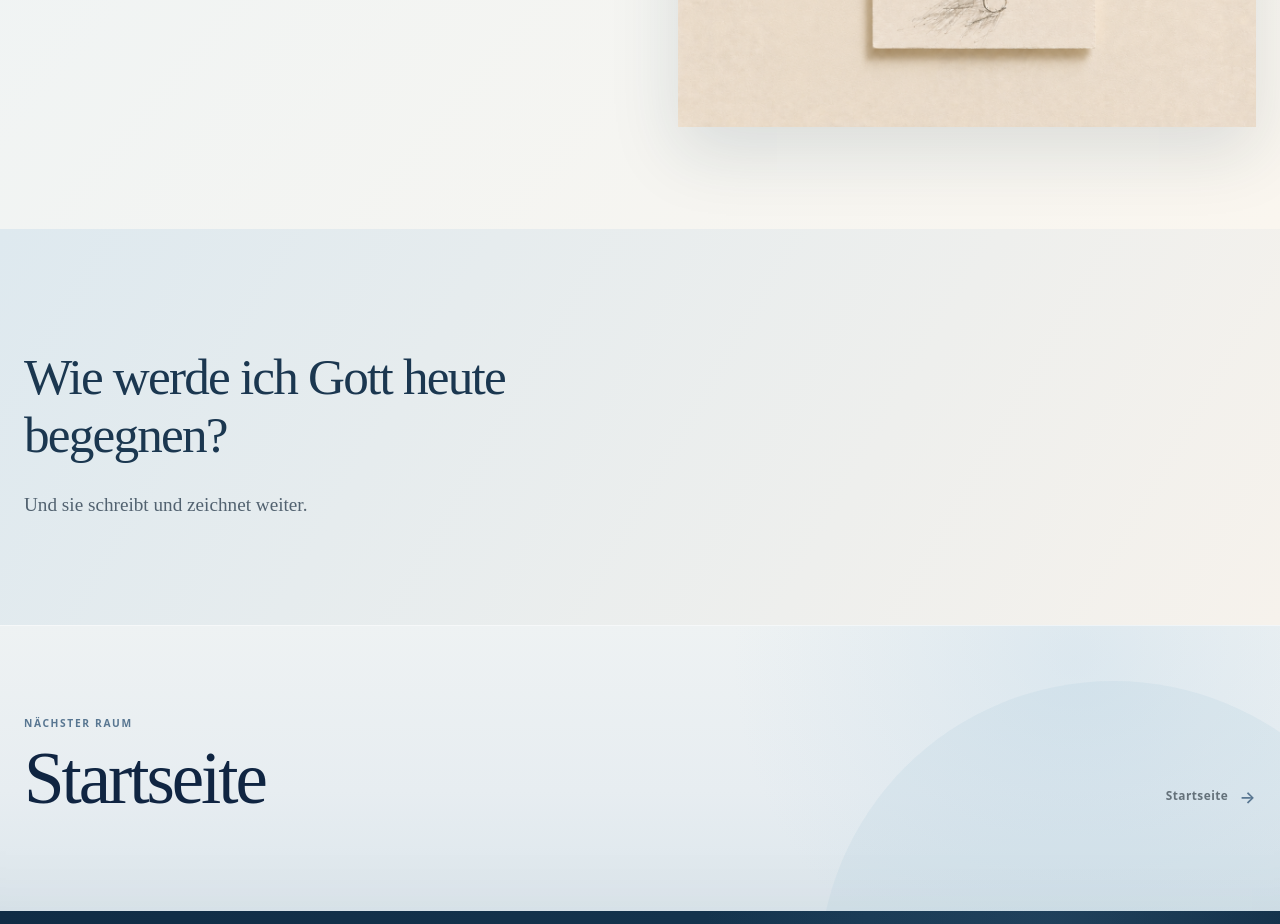
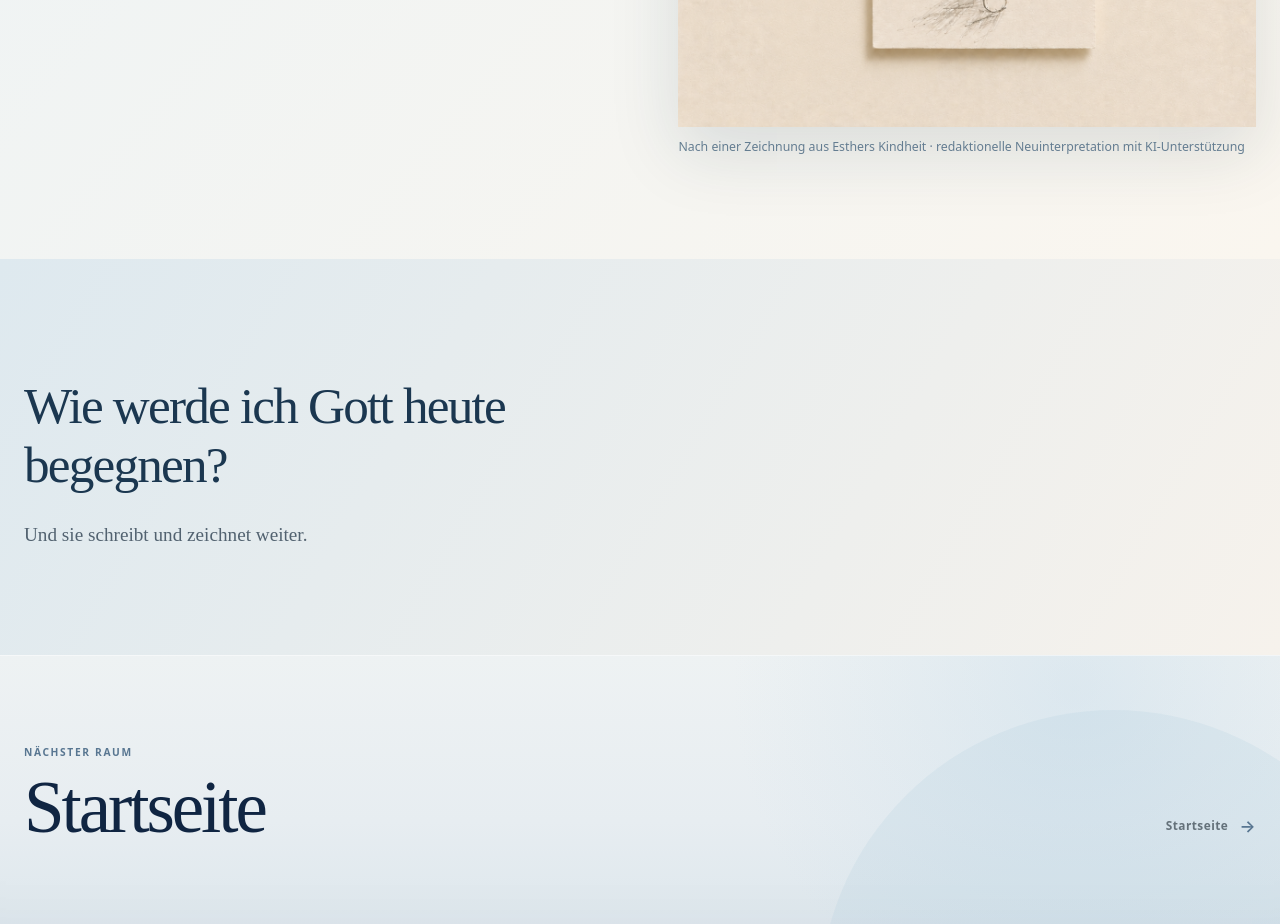
Before and after one commit to k-mama/esthercho, a Next.js app: page /de/about/ in a window 1280 px wide. Shown: the part 4480-5404 px from the top of the page. Built offline with nearby package versions, Linux system fonts and the light colour scheme.

Commit message:
Show visible provenance for AI-assisted artwork in all eight translations, not only alt text

```diff
--- a/src/components/international-pages.tsx
+++ b/src/components/international-pages.tsx
@@ -171,6 +171,7 @@ function IntlHome({locale}: {locale:TranslationLocale}) {
       <div className="container intl-scene-grid">
         <div><p className="intl-overline">{t.rooms[[0,2,1,3][i] as 0|1|2|3]}</p>
           <h2>{t.sceneTitles[i]}</h2><p>{t.sceneTexts[i]}</p>
+          {i===3 ? <p className="intl-overline">{e.studio.figureCaption}</p> : null}
           <Link className="intl-more" href={localizedHref(locale,scenePaths[i])}>{t.rooms[[0,2,1,3][i] as 0|1|2|3]} ↗</Link>
         </div>
         <Image src={src} alt={t.sceneAlts[i]} width={950} height={750} sizes="(max-width: 750px) 100vw, 44vw"/>
@@ -445,6 +446,7 @@ function IntlAbout({locale}:{locale:TranslationLocale}) {
             width={960} height={780} sizes="(max-width: 750px) 100vw, 44vw"/>
           {i===0 ? <figcaption>{e.about.universityCaption}</figcaption> : null}
           {i===2 ? <figcaption>{e.about.serviceCaption}</figcaption> : null}
+          {i===3 ? <figcaption>{e.studio.figureCaption}</figcaption> : null}
         </figure>
       </div></section>)}
     <section className="intl-ending"><div className="container">
```
